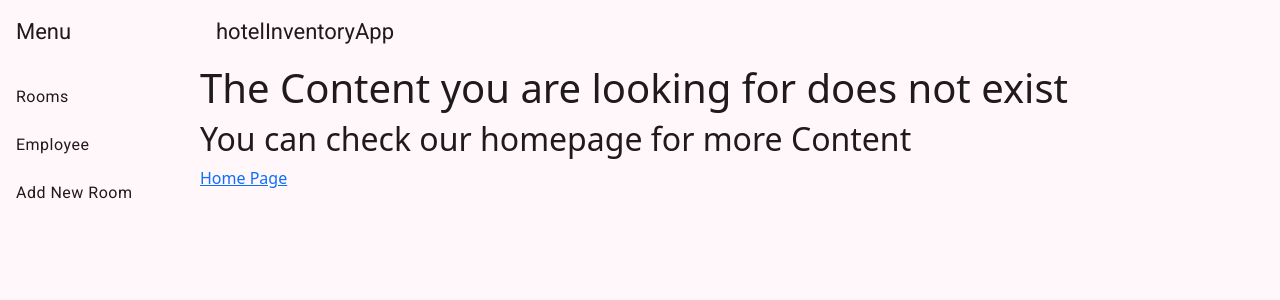
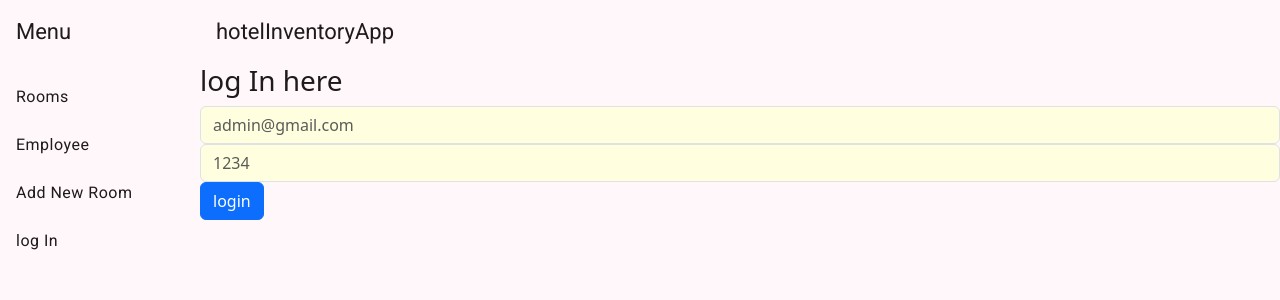
Before and after one commit to viveksharma1218/hotelInventoryApp, an Angular app in the folder hotelInventoryApp/: page /login in a window 1280 px wide. Shown: the top 300 px of the page. Built offline with nearby package versions, Linux system fonts and the light colour scheme.

Commit message:
new component created with simple login form and custom directive created and applied to this component.

```diff
--- a/hotelInventoryApp/src/app/app.routes.ts
+++ b/hotelInventoryApp/src/app/app.routes.ts
@@ -4,6 +4,7 @@ import { Rooms } from './rooms/rooms';
 import { Notfound } from './notfound/notfound';
 import { RoomsBooking } from './rooms/rooms-booking/rooms-booking';
 import { Newroom } from './rooms/newroom/newroom';
+import { Login } from './login/login';
 
 export const routes: Routes = [
     {path:'rooms', component :Rooms},
@@ -12,11 +13,12 @@ export const routes: Routes = [
     {path:'rooms/:id', component:RoomsBooking},
     {path:'employee',  component:Employee},
     {path:'newroom' , component:Newroom},
+    {path:'login', component:Login},
 
 
 
     // below two paths must be at the end otherwise paths after these two won't work
-    {path:'' , redirectTo:'/rooms' , pathMatch:'full'},
+    {path:'' , redirectTo:'/login' , pathMatch:'full'},
     //{path:'**' , component:Rooms},  // if path does not match user will be redirected to rooms
     // or we can make a different component that informs user what is happening
     {path:'**' , component:Notfound , pathMatch:'prefix'},
--- /dev/null
+++ b/hotelInventoryApp/src/app/hover.ts
@@ -0,0 +1,43 @@
+import { Directive,OnInit,ElementRef,Renderer2, HostListener,  Input } from '@angular/core';
+
+
+@Directive({
+  selector: '[hinvHover]'
+})
+export class Hover implements OnInit{
+
+  @Input() color:string = 'yellow';
+  // now this directive can accept value for this property which we can use below
+  // we can use selector name also like this
+  @Input() hinvHover:string = 'yellow';
+  constructor( private element:ElementRef, private renderer:Renderer2 ) {
+    // console.log(this.element.nativeElement);
+    // console.log(this.color,this.hinvHover);
+  }
+
+  ngOnInit(){
+    //this.element.nativeElement.style.backgroundColor = 'lightyellow';
+    this.renderer.setStyle(
+      this.element.nativeElement,
+      'backgroundColor',
+      'lightyellow'
+    )
+    // console.log(this.color,this.hinvHover);
+    // this is showing updated color and hinvHover
+  }
+  @HostListener('mouseenter') onMouseEnter (){
+    this.renderer.setStyle(
+      this.element.nativeElement,
+      'backgroundColor',
+      'lightblue'
+    )
+  };
+
+  @HostListener('mouseleave') onMouseLeave(){
+    this.renderer.setStyle(
+      this.element.nativeElement,
+      'backgroundColor',
+      'white')
+  }
+
+}
--- /dev/null
+++ b/hotelInventoryApp/src/app/login/login.html
@@ -0,0 +1,21 @@
+<h3>log In here</h3>
+<form>
+    <div class="form-group">
+        <input hinvHover color="red"
+            type="email" class="form-control" name="userEmail"
+          [(ngModel)]="userEmail" placeholder="admin@gmail.com"
+
+        >
+    </div>
+    <div class="form-group">
+        <input hinvHover="black"
+            type="password" class="form-control" name="userPassword"
+            [(ngModel)]="userPassword" placeholder="1234"
+        >
+    </div>
+    <div class="form-group" >
+        <button type="submit" class="btn btn-primary"
+        (click)="logIn()"
+        >login</button>
+    </div>
+</form>
--- /dev/null
+++ b/hotelInventoryApp/src/app/login/login.ts
@@ -0,0 +1,21 @@
+import { Component } from '@angular/core';
+import { FormsModule, NgForm } from '@angular/forms';
+import { Hover } from '../hover';
+
+@Component({
+  selector: 'hinv-login',
+  imports: [FormsModule,Hover],
+  templateUrl: './login.html',
+  styleUrl: './login.scss'
+})
+export class Login {
+  userEmail:string = '';
+  userPassword!:number ;
+
+  constructor(){}
+  logIn(){
+    if(this.userEmail =='admin@gmail.com' && this.userPassword == 1234){
+      window.alert("logIn successfully")
+    }
+  }
+}
--- a/hotelInventoryApp/src/app/navsidebar/navsidebar.component.html
+++ b/hotelInventoryApp/src/app/navsidebar/navsidebar.component.html
@@ -8,6 +8,7 @@
       <a mat-list-item routerLink="rooms">Rooms</a>
       <a mat-list-item routerLink="employee">Employee</a>
       <a mat-list-item routerLink="newroom">Add New Room</a>
+      <a mat-list-item routerLink="login">log In</a>
     </mat-nav-list>
   </mat-sidenav>
   <mat-sidenav-content>
--- a/hotelInventoryApp/src/app/rooms/newroom/newroom.html
+++ b/hotelInventoryApp/src/app/rooms/newroom/newroom.html
@@ -8,56 +8,56 @@
 <div class="alert alert-success" *ngIf="successMessage !== '' ">
     {{successMessage}}
 </div>
-<form (ngSubmit)="addRoom()" #ngForm="ngForm">
+<form (ngSubmit)="addRoom(ngForm)" #ngForm="ngForm">
     <div class="form-group">
         <input
         required min="5" max="50"
         class="form-control" type="number" name="roomNumber"
         placeholder="roomNumber"
         [(ngModel)]="room.roomNumber" #roomNumber="ngModel" >
-        <div *ngIf="roomNumber.errors"> {{roomNumber.errors | json}}</div>
+        <div *ngIf="roomNumber.dirty && roomNumber.errors"> {{roomNumber.errors | json}}</div>
     </div>
     <div class="form-group">
         <input
         required minlength="5" maxlength="20"
         class="form-control" type="text" name="roomType" placeholder="RoomType"
         [(ngModel)]="room.roomType" #roomType="ngModel">
-        <div>{{roomType.errors |json}}</div>
+        <div *ngIf="roomType.dirty && roomType.errors">{{roomType.errors |json}}</div>
     </div>
     <div class="form-group">
         <input
         required minlength="5" maxlength="20"
         class="form-control" type="text" name="amenities" placeholder="Amenities"
         [(ngModel)]="room.amenities" #amenities="ngModel" >
-        <div> {{amenities.errors |json}}</div>
+        <div *ngIf="amenities.dirty && amenities.errors"> {{amenities.errors |json}}</div>
     </div>
     <div class="form-group">
         <input
         required max="10000" min="3000"
         class="form-control" type="number" name="price" placeholder="Price"
         [(ngModel)]="room.price"  #price="ngModel" >
-        <div>{{price.errors |json}}</div>
+        <div *ngIf="price.dirty && price.errors">{{price.errors |json}}</div>
     </div>
     <div class="form-group">
         <input
         required
         class="form-control" type="datetime" name="checkInTime" placeholder="checkInTime"
         [(ngModel)]="room.checkInTime"  #checkInTime="ngModel" >
-        <div *ngIf="checkInTime.errors">{{checkInTime.errors|json}}</div>
+        <div *ngIf="checkInTime.dirty && checkInTime.errors">{{checkInTime.errors|json}}</div>
     </div>
     <div class="form-group">
         <input
         required
         class="form-control" type="datetime" name="checkOutTime" placeholder="checkOutTime"
         [(ngModel)]="room.checkOutTime" #checkOutTime="ngModel" >
-        <div *ngIf="checkOutTime.errors">{{checkOutTime.errors|json}}</div>
+        <div *ngIf="checkOutTime.dirty && checkOutTime.errors">{{checkOutTime.errors|json}}</div>
     </div>
     <div class="form-group">
         <input
         required min="1" max="10"
         class="form-control" type="number" name="rating" placeholder="Rating"
         [(ngModel)]="room.rating" #rating="ngModel" >
-        <div *ngIf="rating.errors?.['min'] || rating.errors?.['max']">{{rating.errors |json}}</div>
+        <div *ngIf=" rating.dirty && rating.errors?.['min'] || rating.errors?.['max']">{{rating.errors |json}}</div>
     </div>
     <div>
         <button class="btn btn-primary" type="submit" [disabled]="ngForm.invalid">
--- a/hotelInventoryApp/src/app/rooms/newroom/newroom.ts
+++ b/hotelInventoryApp/src/app/rooms/newroom/newroom.ts
@@ -1,7 +1,6 @@
 import { Component } from '@angular/core';
-import { FormsModule } from '@angular/forms';
+import { FormsModule, NgForm } from '@angular/forms';
 import { roomList } from '../room';
-import { NgModel } from '@angular/forms';
 import { JsonPipe, NgIf } from '@angular/common';
 import { RoomService } from '../room-service/rooms';
 
@@ -25,10 +24,21 @@ export class Newroom {
   }
   constructor( private roomservice:RoomService){}
 
-  addRoom(){
+  addRoom(roomForm:NgForm){
     this.roomservice.addRoom(this.room).subscribe(
       (data)=>{console.log(data)
         this.successMessage = 'room added successfully';
+        roomForm.reset();
+        // we can give defalut data also with reset
+        // roomForm.reset({
+        //   roomNumber: '',
+        //     roomType:'luxury',
+        //     amenities:'all',
+        //     price: 10000 ,
+        //     checkInTime: new Date() ,
+        //     checkOutTime: new Date(),
+        //     rating:5,
+        // });
       }
     )
   }
```
Also changed, not shown: hotelInventoryApp/src/app/login/login.scss (added), 2 other files (tests, documents, lock files or other folders).
